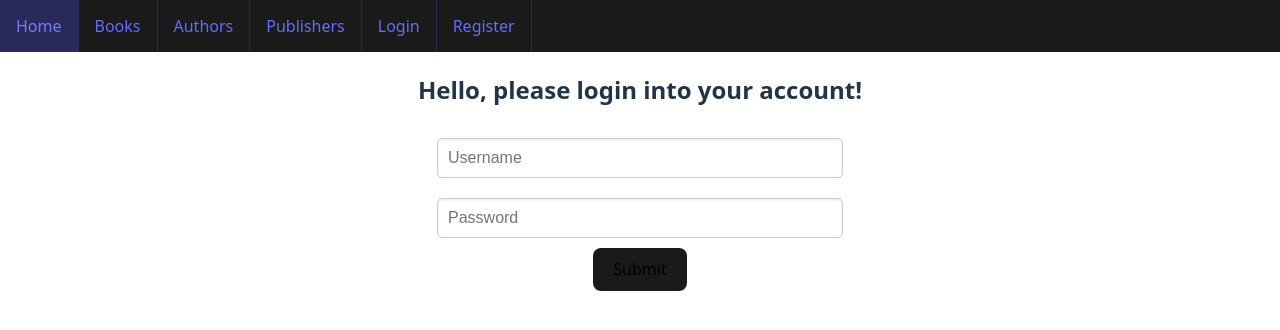
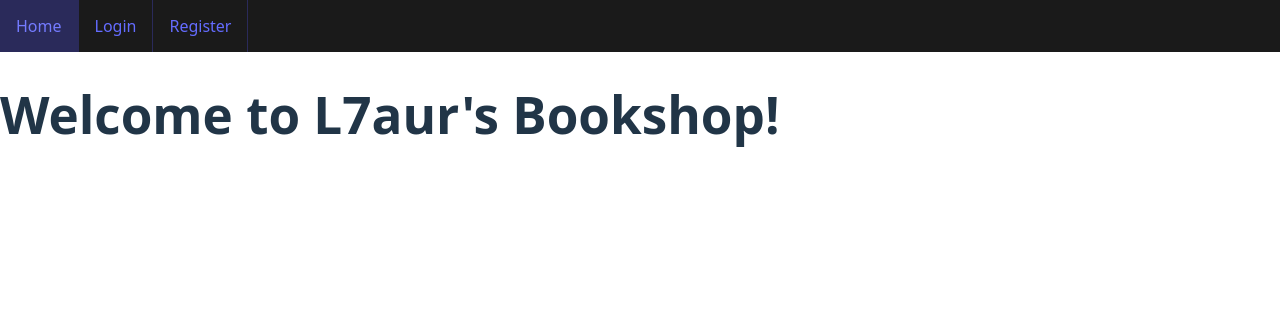
Before and after one commit to l7aur/Library-Management-System, a React (Vite) app in the folder frontend/: page / in a window 1280 px wide. Before the commit this address led to /login. Shown: the top 330 px of the page. Built offline with nearby package versions, Linux system fonts and the light colour scheme.

Commit message:
updated role accessability in navbar, customized the home page

```diff
--- a/frontend/src/App.tsx
+++ b/frontend/src/App.tsx
@@ -26,10 +26,10 @@ function App() {
                         <Route path={LOGIN_PATH} element={<LoginPage />} />
                         <Route path={REGISTER_PATH} element={<RegisterPage />} />
                         <Route path={NOT_FOUND_PATH} element={<NotFoundPage />} />
+                        <Route path={HOME_PATH} element={<HomePage />} />
 
                         {/* Protected Routes */}
                         <Route element={<ProtectedRoute />}>
-                            <Route path={HOME_PATH} element={<HomePage />} />
                             <Route path={BOOKS_PATH} element={<BooksPage />} />
                             <Route path={AUTHORS_PATH} element={<AuthorsPage />} />
                             <Route path={PUBLISHERS_PATH} element={<PublishersPage />} />
--- a/frontend/src/components/MyNavbar.tsx
+++ b/frontend/src/components/MyNavbar.tsx
@@ -13,15 +13,21 @@ function MyNavbar () {
             <li>
                 <a href={HOME_PATH}>Home</a>
             </li>
+            {(isAuthenticated && user != null && (user.role == "ADMIN" || user.role == "EMPLOYEE")) &&
                 <li>
                     <a href={BOOKS_PATH}>Books</a>
                 </li>
+            }
+            {(isAuthenticated && user != null && (user.role == "ADMIN" || user.role == "EMPLOYEE")) &&
                 <li>
                     <a href={AUTHORS_PATH}>Authors</a>
                 </li>
+            }
+            {(isAuthenticated && user != null && (user.role == "ADMIN" || user.role == "EMPLOYEE")) &&
                 <li>
                     <a href={PUBLISHERS_PATH}>Publishers</a>
                 </li>
+            }
             {(isAuthenticated && user != null && user.role == "ADMIN") &&
                 <li>
                     <a href={APP_USERS_PATH}>Users</a>
@@ -44,7 +50,7 @@ function MyNavbar () {
             }
             {(isAuthenticated) &&
                 <li>
-                    <a onClick={logout}>Log out</a>
+                    <a onClick={logout} href={HOME_PATH}>Log out</a>
                 </li>
             }
         </ul>
--- a/frontend/src/pages/HomePage.tsx
+++ b/frontend/src/pages/HomePage.tsx
@@ -1,7 +1,19 @@
-const HomePage = () => {
+import {useAuth} from "../config/globalState.tsx";
+
+function HomePage () {
+    const {isAuthenticated, user} = useAuth();
+
     return (
         <div className="home_page">
-            <h1>Home</h1>
+            {(!isAuthenticated) &&
+                <h1>Welcome to L7aur's Bookshop!</h1>
+            }
+            {(isAuthenticated) && (
+                <>
+                    <h1>Hello, {user?.firstName || 'User'}!</h1>
+                    <p>Welcome back. We're glad you're here.</p>
+                </>
+            )}
         </div>
     )
 }
```
Lines whose indentation alone changed are shown as unchanged.
